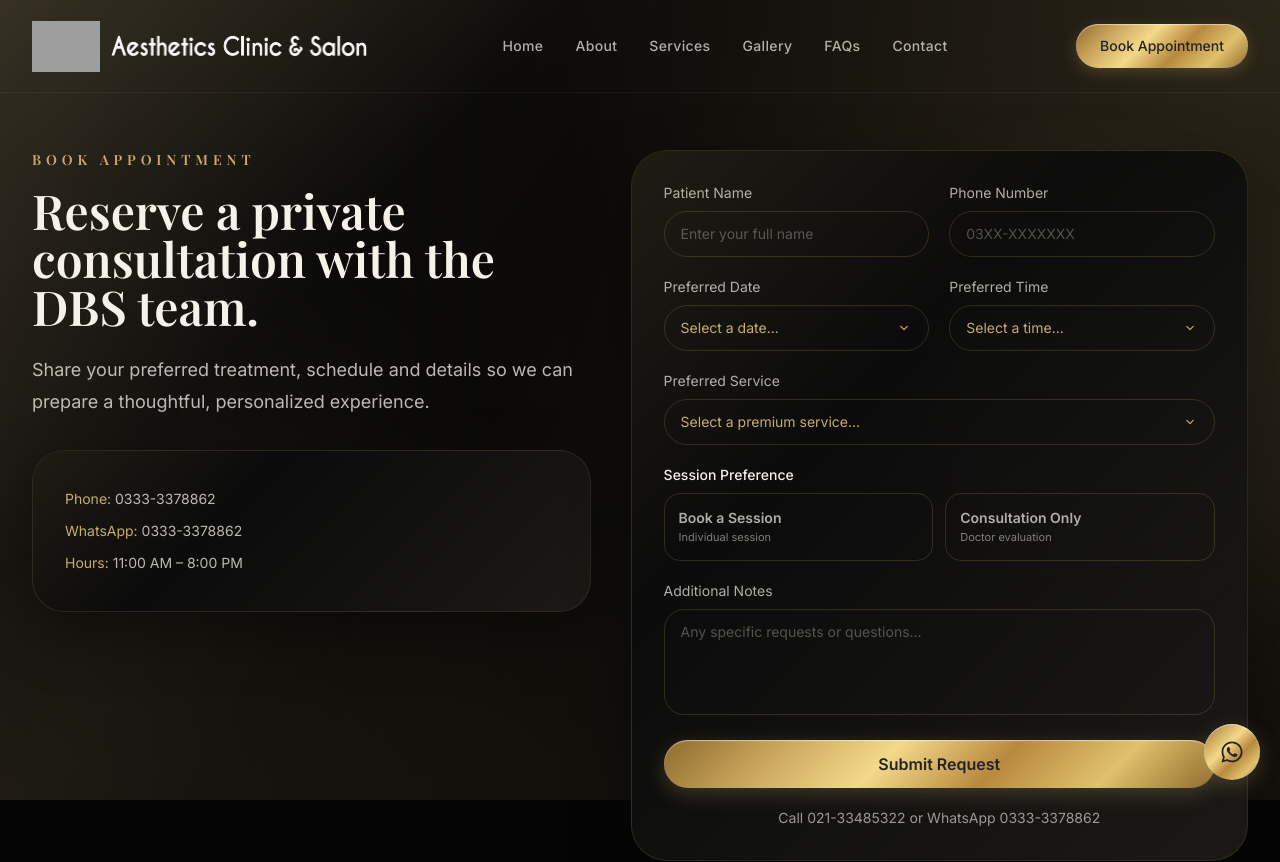
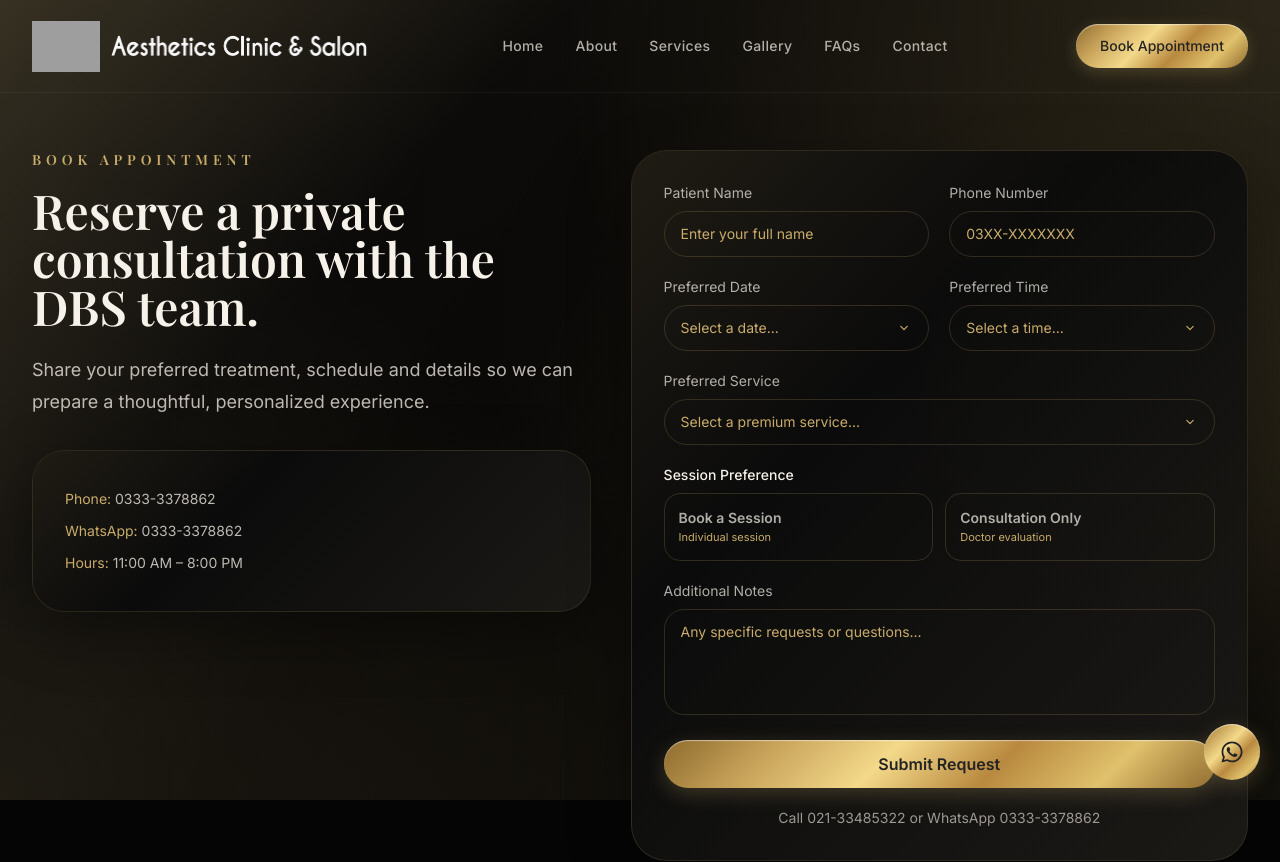
Before and after one commit to Hamza234213/DBS-Aesthetics-Clinic-Salon, a Next.js app: page /book-appointment in a window 1280 px wide. Shown: the top 862 px of the page. Built offline with nearby package versions, Linux system fonts and the light colour scheme; grey boxes are pictures that could not be loaded; a web font is replaced by a local one.

Commit message:
Refactor input styles and session preference section
Updated placeholder colors for input fields and adjusted the session preference section for better clarity.

```diff
--- a/src/components/AppointmentForm.tsx
+++ b/src/components/AppointmentForm.tsx
@@ -426,7 +426,7 @@ export function AppointmentForm() {
                 required
                 value={patientName}
                 onChange={(e) => setPatientName(e.target.value)}
-                className="w-full rounded-full border border-[#c9ac6a]/20 bg-transparent px-4 py-3 text-[#c9ac6a] outline-none focus:border-[#c9ac6a] transition-colors duration-300 placeholder:text-[#f7f2e9]/30"
+                className="w-full rounded-full border border-[#c9ac6a]/20 bg-transparent px-4 py-3 text-[#c9ac6a] outline-none focus:border-[#c9ac6a] transition-colors duration-300 placeholder:text-[#c9ac6a]"
                 placeholder="Enter your full name"
               />
             </label>
@@ -440,7 +440,7 @@ export function AppointmentForm() {
                 inputMode="numeric"
                 maxLength={12}
                 placeholder="03XX-XXXXXXX"
-                className="w-full rounded-full border border-[#c9ac6a]/20 bg-transparent px-4 py-3 text-[#c9ac6a] outline-none focus:border-[#c9ac6a] transition-colors duration-300 placeholder:text-[#f7f2e9]/30"
+                className="w-full rounded-full border border-[#c9ac6a]/20 bg-transparent px-4 py-3 text-[#c9ac6a] outline-none focus:border-[#c9ac6a] transition-colors duration-300 placeholder:text-[#c9ac6a]"
                 value={phoneNumber}
                 onInput={(e) => {
                   const input = e.currentTarget;
@@ -1083,7 +1083,7 @@ export function AppointmentForm() {
         }`}
       >
         <span className="font-semibold text-sm">{opt.label}</span>
-                  <span className="text-[11px] opacity-70 mt-0.5">
+        <span className="text-[11px] mt-0.5 text-[#c9ac6a]">
           {opt.desc}
         </span>
       </button>
@@ -1114,7 +1114,7 @@ export function AppointmentForm() {
               rows={4}
               value={notes}
               onChange={(e) => setNotes(e.target.value)}
-              className="w-full rounded-[1.25rem] border border-[#c9ac6a]/20 bg-transparent px-4 py-3 text-[#c9ac6a] outline-none focus:border-[#c9ac6a] transition-colors duration-300 resize-none placeholder:text-[#f7f2e9]/30"
+              className="w-full rounded-[1.25rem] border border-[#c9ac6a]/20 bg-transparent px-4 py-3 text-[#c9ac6a] outline-none focus:border-[#c9ac6a] transition-colors duration-300 resize-none placeholder:text-[#c9ac6a]"
               placeholder="Any specific requests or questions..."
             />
           </label>
```
Lines whose indentation alone changed are shown as unchanged.
